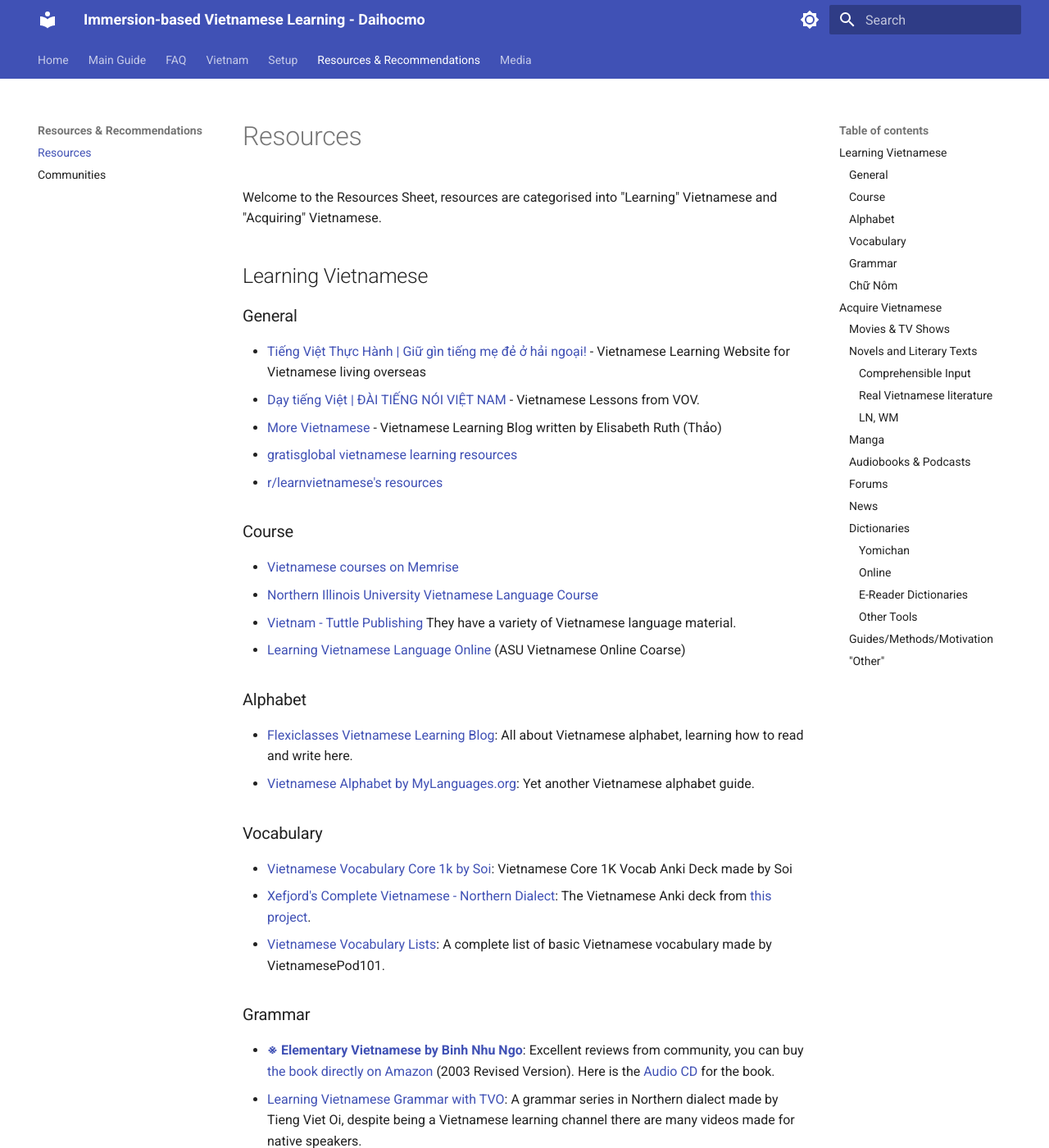
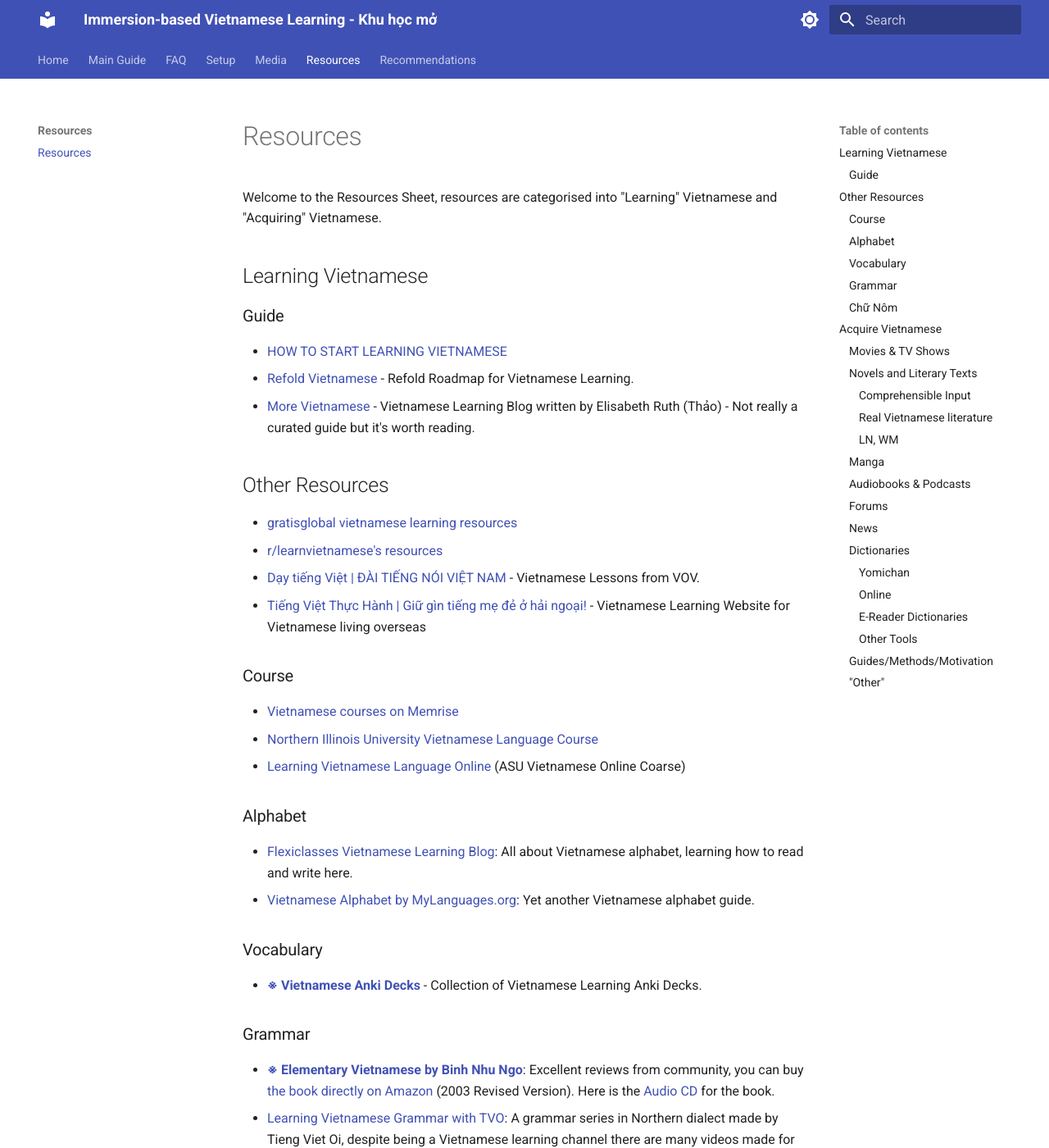
Before and after one commit to daihocmo/learn-vietnamese, an MkDocs documentation site: the page built from docs/resources.md, in a window 1280 px wide and 1400 px high. Shown: the whole window at 82% size. Built offline with MkDocs 1.6.1 and Material for MkDocs 9.7.7, drawn with Linux system fonts in a browser that asks for light colours; some of the changed text lies outside the part shown.

Commit message:
Update the website's resource page, Anki page and the README file
nothing else

```diff
--- a/docs/resources.md
+++ b/docs/resources.md
@@ -2,17 +2,21 @@
 
 ## Learning Vietnamese
 
-### General
-- [Tiếng Việt Thực Hành | Giữ gìn tiếng mẹ đẻ ở hải ngoại!](https://tiengviethuchanh.wordpress.com/) - Vietnamese Learning Website for Vietnamese living overseas
-- [Dạy tiếng Việt | ĐÀI TIẾNG NÓI VIỆT NAM](https://vovworld.vn/vi-VN/day-tieng-viet/316.vov) - Vietnamese Lessons from VOV.
-- [More Vietnamese](https://morevietnamese.com/) - Vietnamese Learning Blog written by Elisabeth Ruth (Thảo)
+### Guide
+- [HOW TO START LEARNING VIETNAMESE](https://www.youtube.com/watch?v=GRPnQe2FTrY)
+- [Refold Vietnamese](http://refold.link/vietnamese) - Refold Roadmap for Vietnamese Learning.
+- [More Vietnamese](https://morevietnamese.com/) - Vietnamese Learning Blog written by Elisabeth Ruth (Thảo) - Not really a curated guide but it's worth reading.
+
+## Other Resources
 - [gratisglobal vietnamese learning resources](https://gratisglobal.com/learn-vietnamese-free/)
 - [r/learnvietnamese's resources](https://www.reddit.com/r/learnvietnamese/comments/u0mdh/list_of_vietnamese_language_learning_resources/)
+- [Dạy tiếng Việt | ĐÀI TIẾNG NÓI VIỆT NAM](https://vovworld.vn/vi-VN/day-tieng-viet/316.vov) - Vietnamese Lessons from VOV.
+- [Tiếng Việt Thực Hành | Giữ gìn tiếng mẹ đẻ ở hải ngoại!](https://tiengviethuchanh.wordpress.com/) - Vietnamese Learning Website for Vietnamese living overseas
+
 
 ### Course
-- [Vietnamese courses on Memrise](http://www.memrise.com/courses/english/vietnamese/)
+- [Vietnamese courses on Memrise]( https://www.memrise.com/course/2238657/mammens-vietnamese/edit/)
 - [Northern Illinois University Vietnamese Language Course](http://www.seasite.niu.edu/vietnamese/vnlanguage/supportns/tableofcontent.htm)
-- [Vietnam - Tuttle Publishing](http://www.tuttlepublishing.com/vietnam) They have a variety of Vietnamese language material.
 - [Learning Vietnamese Language Online](http://www.public.asu.edu/~ickpl/vnonline/index.htm) (ASU Vietnamese Online Coarse)
 
 ### Alphabet
@@ -21,9 +25,7 @@
 
 ### Vocabulary
 
-- [Vietnamese Vocabulary Core 1k by Soi](https://ankiweb.net/shared/info/687513656): Vietnamese Core 1K Vocab Anki Deck made by Soi
-- [Xefjord's Complete Vietnamese - Northern Dialect](https://www.dropbox.com/sh/g4iz7sw992qzieg/AAD-iCCcDrUmfUPsXU3JtvWLa?dl=0): The Vietnamese Anki deck from [this project](https://www.reddit.com/r/languagelearning/comments/ywuj8g/100_free_anki_language_decks_xefjords_complete/).
-- [Vietnamese Vocabulary Lists](https://www.vietnamesepod101.com/vietnamese-vocabulary-lists/): A complete list of basic Vietnamese vocabulary made by VietnamesePod101.
+- [**※ Vietnamese Anki Decks**](anki.md) - Collection of Vietnamese Learning Anki Decks.
 
 ### Grammar
 - [**※ Elementary Vietnamese by Binh Nhu Ngo**](https://mega.nz/file/gyFkhYKJ#Kpnyib0ScvKUJ6SYhvuMgJT8SnvIUfYhE5G29q378MQ): Excellent reviews from community, you can buy [the book directly on Amazon](https://www.amazon.com/Elementary-Vietnamese-Binh-Nhu-Ph-D/dp/0804833699) (2003 Revised Version). Here is the [Audio CD](https://www.tuttlepublishing.com/elementary-vietnamese-audio) for the book.
@@ -43,6 +45,7 @@
 ## Acquire Vietnamese
 
 ### Movies & TV Shows
+
 You just have to click one of the links here and it will directs you to the Vietnamese movie collection (Instead of the website's main page).
 
 - [FPTPlay](https://fptplay.vn/block/category_vod/viet-nam-5575464417dc1321ee858668): Watching Vietnamese movies for free, you just have to use your Google or Facebook account.
@@ -85,10 +88,10 @@
 - [Podcastindex](https://podcastindex.org/): Listen to Podcast online without sign-in, not just Vietnamese Podcasts.
 
 ### Forums
-- [VOZ](https://voz.vn/): VOZ (other names: Vnoczone, vOz, vOzforums, Vietnam Overclockers Zone) an online forum has been established since 2001, one of the largest Technogoly forum in Vietnamese. Despite the description, this forum has a lot of things to offer, not just Science & Technology.
+- [VOZ](https://voz.vn/) - one of the largest Technogoly forum in Vietnamese.
 - [OTOFUN](https://www.otofun.net/forums): Primarily about cars and auto.
 - [Blogtruyen Forum](https://forum.blogtruyenmoi.com/): An Forum for manga lovers, you can also read Vietnamese-translated manga here.
-- [TVE-4U](https://tve-4u.org/): The forum for book lovers and for downloading Vietnamese books made by volunteers.
+- [TVE-4U](https://tve-4u.org/): For Bookworms
 
 ### News
 - [VTVNews](https://vtv.vn/)
@@ -98,20 +101,25 @@
 - [Tạp chí Tia sáng](https://tiasang.com.vn/): A Vietnamese science & technology magazine.
 
 ### Dictionaries
+
 #### Yomichan
 Yomichan, a browser add-on that allows you to look up Japanese (and Vietnamese) words easily.
+
+- [**※ - Yomitan Installation guide for Vietnamese Learning**](yomitan.md) - Learn how to setup the best popup dictionary.
 
 - **[VNEDICT](https://www.mediafire.com/folder/9ss2pn046fcjo/Vi%E1%BB%87t_-_Anh)** by Paul Denisowski converted by Marsh Nguyễn for Yomichan.
 - **[Chữ Nôm Dictionary](https://www.mediafire.com/file/sn5xjfcp045vh9p/Ch%E1%BB%AF_N%C3%B4m.zip/file)** Chữ Nôm Dictionary converted by Marsh Nguyễn. The data comes from [https://chunom.org/](https://chunom.org/) The dictionary contains 1,569 entries.
 - **[Từ Điển Tiếng Việt Thông Dụng](https://www.mediafire.com/file/ekopqoj0627tpkw/T%E1%BB%AB_%C4%91i%E1%BB%83n_ti%E1%BA%BFng_Vi%E1%BB%87t.zip/file)** Vie-Vie dictionary converted by Marsh Nguyễn. The dictionary data is from Từ Điển Tiếng Việt Thông Dụng and was sourced from [https://github.com/vntk/dictionary/tree/master/data](https://github.com/vntk/dictionary/tree/master/data) contains 42012 entries.
 
 #### Online
+
+- [VNEDICT Online](http://www.denisowski.org/Vietnamese/Vietnamese.html)
+- [VDict](http://1.vndic.net/) (bilingual) - If you are a beginner, use this.
+Remember to change the search mode to "Viet - Anh".
 - [Youglish Vietnamese](https://youglish.com/vietnamese): Youghlish but for Vietnamese.
 - [Forvo](https://forvo.com/languages/vi/): Search for a word and hear it pronounced by a native speaker.
 - [VietnamesePod101 Dictionary](https://www.vietnamesepod101.com/vietnamese-dictionary/) - A Vietnamese Dictionary made by VietnamesePod101.
-- [VNEDICT Online](http://www.denisowski.org/Vietnamese/Vietnamese.html)
-- [VDict](http://1.vndic.net/) (bilingual) - If you are a beginner, use this.
-Remember to change the search mode to "Viet - Anh".
+
 
 #### E-Reader Dictionaries
 - **[VNEDICT in stardict format](https://www.mediafire.com/folder/9ss2pn046fcjo/Vi%E1%BB%87t_-_Anh)**
--- a/mkdocs.yml
+++ b/mkdocs.yml
@@ -1,5 +1,5 @@
-site_name: Immersion-based Vietnamese Learning - Daihocmo
-site_description: Guide to self-learning Vietnamese through Comprehensible Input and Mass Immersion.
+site_name: Immersion-based Vietnamese Learning - Khu học mở
+site_description: Guide to self-learning Vietnamese through Comprehensible Input and Immersion.
 site_author: onlyduyy
 theme:
   name: material
@@ -15,20 +15,19 @@
     - 'Comprehensible Input': 'input.md'
   - 'FAQ':
     - 'FAQ': 'viet-faq.md'
-  - 'Vietnam':
-    - 'Culture': 'viet-culture.md'
-    - 'Cuisine': 'viet-cuisine.md'
   - 'Setup':
-    - 'Anki & Yomitan': 'tools.md'
+    - 'Anki': 'anki.md'
+    - 'Yomitan': 'yomitan.md'
     - 'Reading': 'reading-guide.md'
-  - 'Resources & Recommendations':
-    - 'Resources': 'resources.md'
-    - 'Communities': 'community.md'
   - 'Media':
     - 'Books': 'books.md'
     - 'Movies': 'movies.md'
     - 'Youtube': 'youtube.md'
     - 'Podcasts': 'podcasts.md'
+  - 'Resources':
+    - 'Resources': 'resources.md'
+  - 'Recommendations':
+    - 'Communities': 'community.md'
 
 theme:
   palette:
```
Also changed, not shown: README.md (+2 -25 lines), docs/anki.md (added, +58 -0 lines), docs/community.md (+1 -2 lines), docs/guide.md (+2 -3 lines), docs/movies.md (+1 -0 lines), docs/tools.md (deleted, +0 -23 lines), docs/viet-cuisine.md (deleted, +0 -1 lines), docs/viet-culture.md (deleted, +0 -57 lines), docs/yomitan.md (added, +12 -0 lines), docs/youtube.md (+7 -7 lines), 1 other file.
